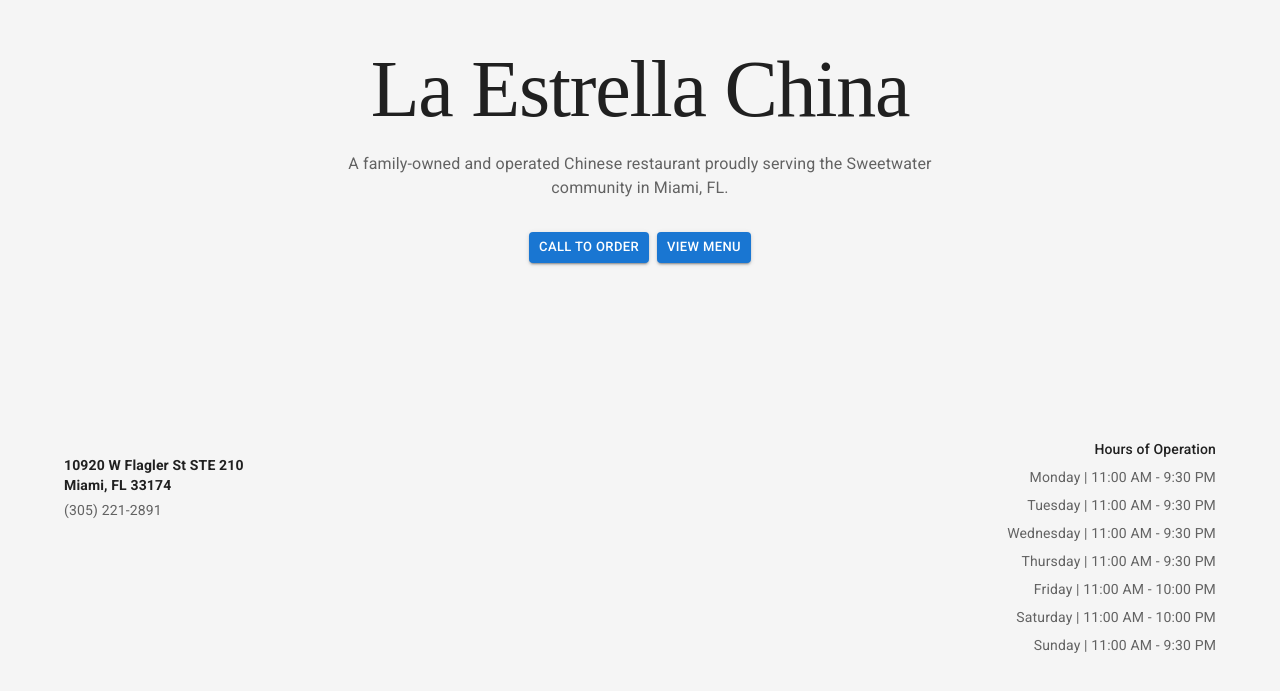
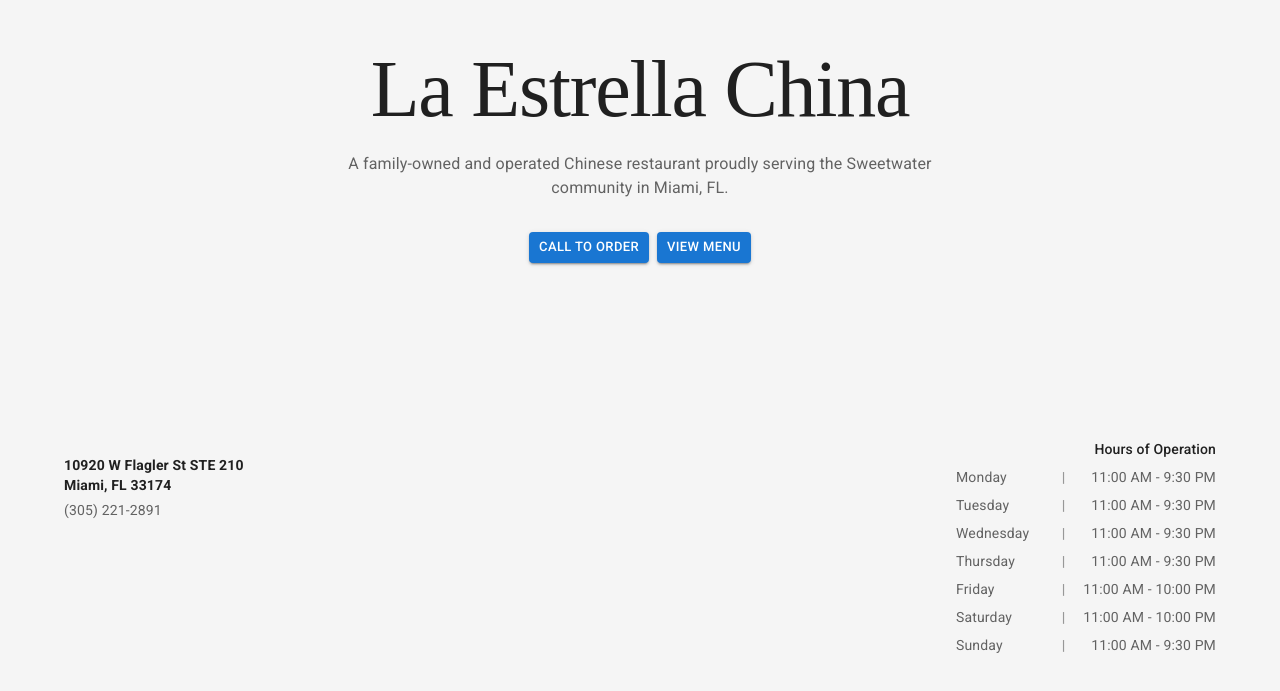
Before and after one commit to victorh3/la-estrella-china, a React (Vite) app: page / in a window 1280 px wide. Shown: the part 117-808 px from the top of the page. Built offline with nearby package versions, Linux system fonts and the light colour scheme; a web font is replaced by a local one.

Commit message:
Align content

```diff
--- a/src/components/Footer.tsx
+++ b/src/components/Footer.tsx
@@ -1,6 +1,37 @@
 import Box from "@mui/material/Box";
 import Container from "@mui/material/Container";
-import Typography from "@mui/material/Typography";
+import Typography, { type TypographyProps } from "@mui/material/Typography";
+import { styled } from "@mui/material/styles";
+
+const RowContainer = styled(Box)(() => ({
+  display: "flex",
+  justifyContent: "space-between",
+  flexGrow: 1,
+}));
+
+const Day = styled((props: TypographyProps) => (
+  <Typography color="textSecondary" variant="body2" {...props} />
+))(() => ({
+  display: "flex",
+  justifyContent: "space-between",
+  flexGrow: 1,
+  width: "80px",
+}));
+
+const Divider = styled((props: TypographyProps) => (
+  <Typography variant="body2" color="textDisabled" {...props} />
+))(() => ({
+  width: "5px",
+  textAlign: "center",
+  fontWeight: 600,
+  margin: "0 10px",
+}));
+
+const Hours = styled((props: TypographyProps) => (
+  <Typography color="textSecondary" variant="body2" {...props} />
+))(() => ({
+  width: "140px",
+}));
 
 export default function Footer() {
   return (
@@ -47,33 +78,50 @@ export default function Footer() {
             display: { xs: "flex" },
             flexDirection: "column",
             gap: 1,
+            width: "260px",
           }}
           textAlign={{ sm: "right" }}
         >
-          <Typography variant="body2" sx={{ fontWeight: "medium" }}>
-            Hours of Operation
-          </Typography>
-          <Typography color="textSecondary" variant="body2">
-            Monday | 11:00 AM - 9:30 PM
-          </Typography>
-          <Typography color="textSecondary" variant="body2">
-            Tuesday | 11:00 AM - 9:30 PM
-          </Typography>
-          <Typography color="textSecondary" variant="body2">
-            Wednesday | 11:00 AM - 9:30 PM
-          </Typography>
-          <Typography color="textSecondary" variant="body2">
-            Thursday | 11:00 AM - 9:30 PM
-          </Typography>
-          <Typography color="textSecondary" variant="body2">
-            Friday | 11:00 AM - 10:00 PM
-          </Typography>
-          <Typography color="textSecondary" variant="body2">
-            Saturday | 11:00 AM - 10:00 PM
-          </Typography>
-          <Typography color="textSecondary" variant="body2">
-            Sunday | 11:00 AM - 9:30 PM
-          </Typography>
+          <Box sx={{ display: "flex", justifyContent: "end" }}>
+            <Typography variant="body2" sx={{ fontWeight: "medium" }}>
+              Hours of Operation
+            </Typography>
+          </Box>
+          <RowContainer>
+            <Day>Monday</Day>
+            <Divider>|</Divider>
+            <Hours>11:00 AM - 9:30 PM</Hours>
+          </RowContainer>
+          <RowContainer>
+            <Day>Tuesday</Day>
+            <Divider>|</Divider>
+            <Hours>11:00 AM - 9:30 PM</Hours>
+          </RowContainer>
+          <RowContainer>
+            <Day>Wednesday</Day>
+            <Divider>|</Divider>
+            <Hours>11:00 AM - 9:30 PM</Hours>
+          </RowContainer>
+          <RowContainer>
+            <Day>Thursday</Day>
+            <Divider>|</Divider>
+            <Hours>11:00 AM - 9:30 PM</Hours>
+          </RowContainer>
+          <RowContainer>
+            <Day>Friday</Day>
+            <Divider>|</Divider>
+            <Hours>11:00 AM - 10:00 PM</Hours>
+          </RowContainer>
+          <RowContainer>
+            <Day>Saturday</Day>
+            <Divider>|</Divider>
+            <Hours>11:00 AM - 10:00 PM</Hours>
+          </RowContainer>
+          <RowContainer>
+            <Day>Sunday</Day>
+            <Divider>|</Divider>
+            <Hours>11:00 AM - 9:30 PM</Hours>
+          </RowContainer>
         </Box>
       </Box>
     </Container>
```
